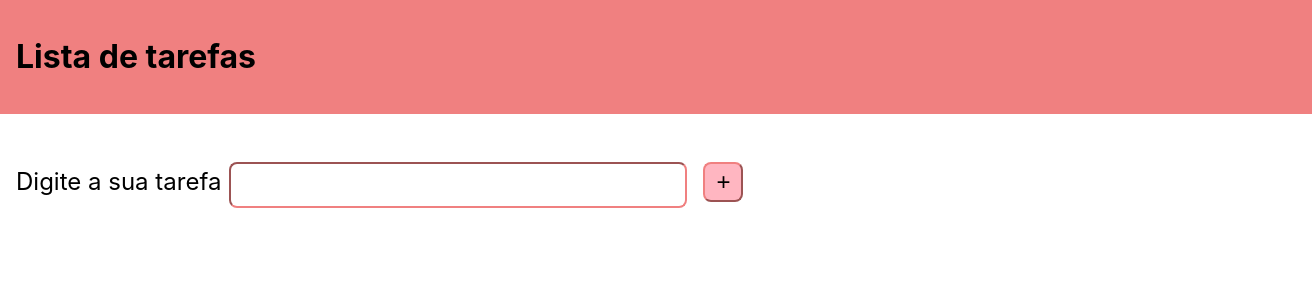
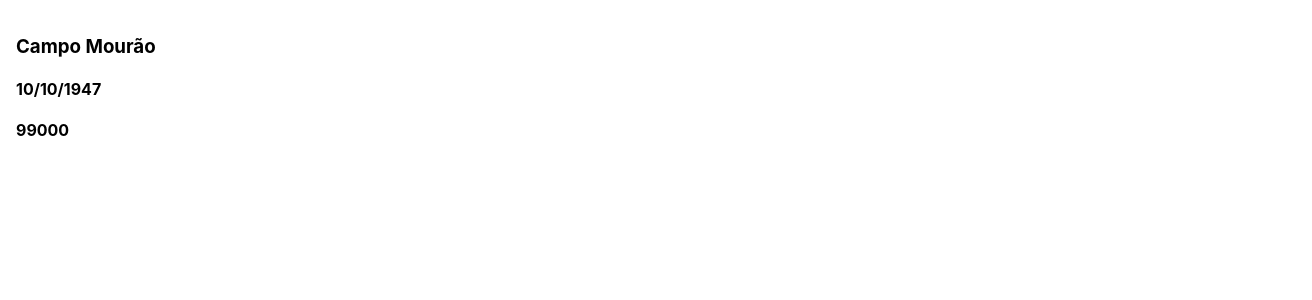
Before and after one commit to claudiaps/Front-end-tads3-2024, a React (Create React App) app in the folder aula-tads/: page / in a window 1280 px wide. Shown: the top 300 px of the page, 1312 px wide, since content can reach past the window. Built offline with nearby package versions, Linux system fonts and the light colour scheme.

Commit message:
useeffect -> aula 04/06/24

```diff
--- a/aula-tads/src/App.js
+++ b/aula-tads/src/App.js
@@ -1,10 +1,12 @@
 import "./App.css";
-import ToDoList from "./pages/ToDoList";
+import SimulateApi from "./components/SimulateApi";
+// import ToDoList from "./pages/ToDoList";
+// import UseEffect from "./pages/UseEffect";
 
 function App() {
   return (
     <div>
-      <ToDoList pageTitle="Lista de tarefas" />
+      <SimulateApi />
     </div>
   );
 }
--- /dev/null
+++ b/aula-tads/src/components/SimulateApi.css
@@ -0,0 +1,3 @@
+.container {
+  padding: 16px;
+}
--- /dev/null
+++ b/aula-tads/src/components/SimulateApi.js
@@ -0,0 +1,45 @@
+import { useEffect, useState } from "react";
+import "./SimulateApi.css";
+
+// simulação de objeto retornado do backend
+const infoCampoMourao = {
+  dataCriacao: "10/10/1947",
+  nome: "Campo Mourão",
+  qtdHabitantes: 99000,
+  universidades: [
+    "Integrado",
+    "UTFPR",
+    "UNESPAR",
+    "Unicampo",
+    "Unicesumar",
+    "Unoeste",
+  ],
+};
+
+const SimulateApi = () => {
+  const [info, setInfo] = useState();
+
+  // UseEffect que vai ser executado quando o componente for montado
+  useEffect(() => {
+    // simulação de espera pela resposta do backend
+    setTimeout(() => {
+      setInfo(infoCampoMourao);
+    }, 3000);
+  }, []);
+
+  return (
+    <div className="container">
+      {info ? (
+        <div>
+          <h3>{info.nome}</h3>
+          <h4>{info.dataCriacao}</h4>
+          <h4>{info.qtdHabitantes}</h4>
+        </div>
+      ) : (
+        <div>Carregando...</div>
+      )}
+    </div>
+  );
+};
+
+export default SimulateApi;
--- /dev/null
+++ b/aula-tads/src/pages/UseEffect.js
@@ -0,0 +1,37 @@
+import { useEffect, useState } from "react";
+
+const UseEffect = () => {
+  const [myState, setMyState] = useState();
+  const [myState2, setMyState2] = useState();
+
+  // Atualização do componente
+  useEffect(() => {
+    console.log(
+      "useEffect executado na montagem do e atualização do componente"
+    );
+  }, [myState, myState2]);
+
+  // Montagem do componente
+  useEffect(() => {
+    console.log("UseEffect executado na montagem do componente");
+  }, []);
+
+  // Desmontagem do componente
+  useEffect(() => {
+    return () => {
+      console.log("Função executada na desmontagem do componente");
+    };
+  }, []);
+
+  const updateMyState = () => {
+    setMyState("meu novo myState");
+  };
+
+  return (
+    <div>
+      <button onClick={updateMyState}>Disparar useEffect</button>
+    </div>
+  );
+};
+
+export default UseEffect;
```
